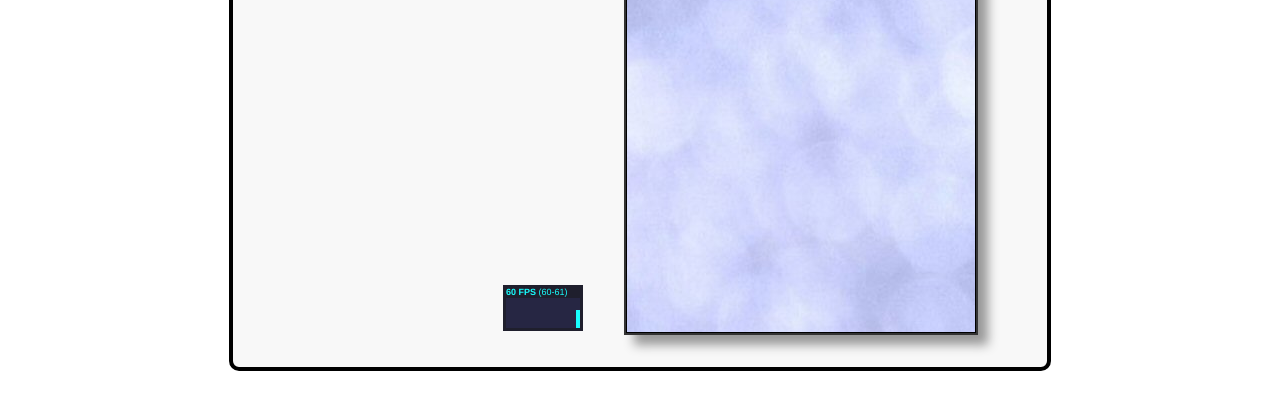
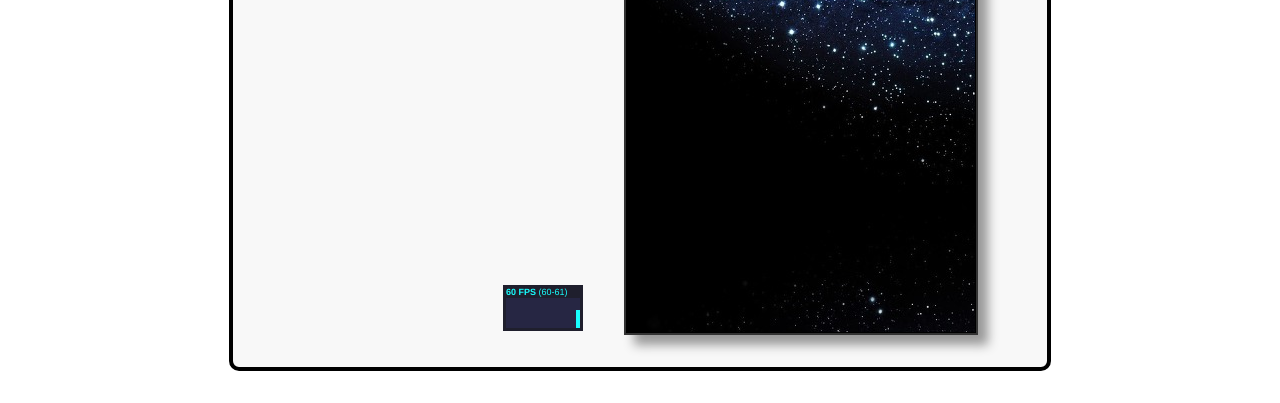
Before and after one commit to KwonYemin/Open-Source-Team-7, a plain HTML site: page javascript-tetris-master2/javascript-tetris-master/index.html in a window 1280 px wide. Shown: the part 469-872 px from the top of the page. Drawn offline with Linux system fonts and the light colour scheme.

Commit message:
Change background image.

```diff
--- a/javascript-tetris-master2/javascript-tetris-master/index.html
+++ b/javascript-tetris-master2/javascript-tetris-master/index.html
@@ -7,7 +7,7 @@
     body      { font-family: Helvetica, sans-serif; }
     #tetris   { margin: 1em auto; padding: 1em; border: 4px solid black; border-radius: 10px; background-color: #F8F8F8; }
     #stats    { display: inline-block; vertical-align: top; }
-    #canvas   { display: inline-block; vertical-align: top; background: url(texture.jpg); box-shadow: 10px 10px 10px #999; border: 2px solid #333; }
+    #canvas   { display: inline-block; vertical-align: top; background: url(image1.jpg); box-shadow: 10px 10px 10px #999; border: 2px solid #333; }
     #menu     { display: inline-block; vertical-align: top; position: relative; }
     #menu p   { margin: 0.5em 0; text-align: center; }
     #menu p a { text-decoration: none; color: black; }
```
Also changed, not shown: javascript-tetris-master2/javascript-tetris-master/image1.jpg (added).
